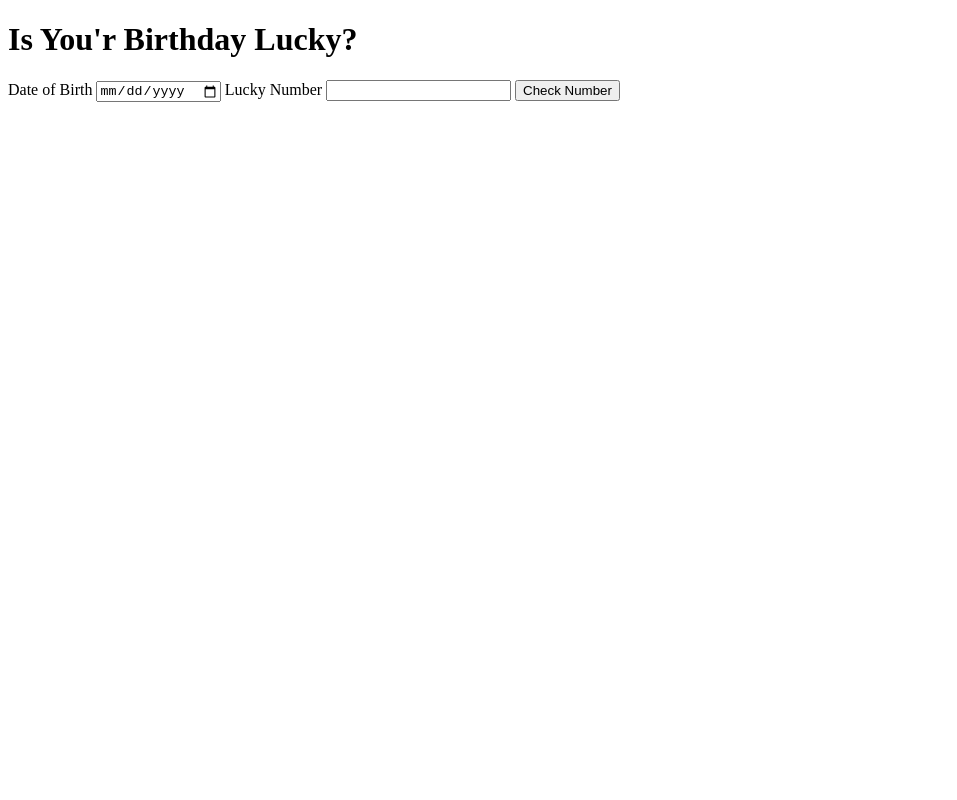
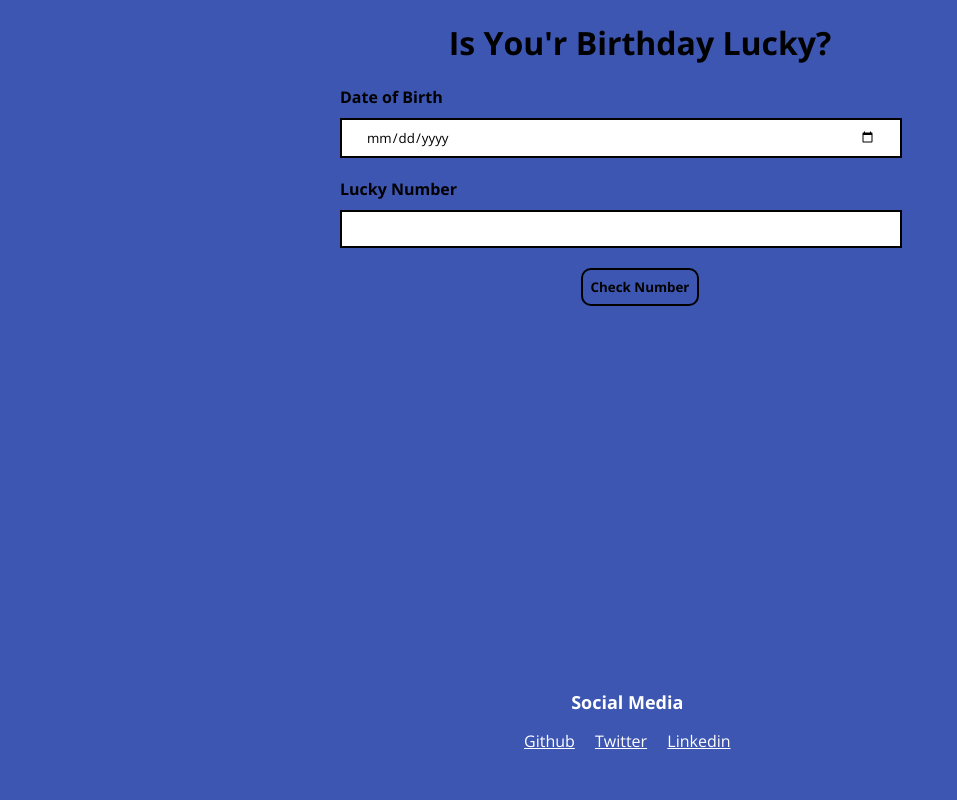
Before and after one commit to Itsmebharat00/Is-Your-Birthday-lucky, a plain HTML site: page index.html in a window 1280 px wide. Shown: the whole page, without its empty margins (0-957 px from the left). Drawn offline with nearby package versions, Linux system fonts and the light colour scheme.

Commit message:
styles updated

```diff
--- a/index.html
+++ b/index.html
@@ -23,6 +23,22 @@
   </div>
 
 
+  <footer class="footer">
+    <div class="footer-heading">
+        Social Media </div>
+    <ul class="social-links list-non-bullet">
+
+        <li class="list-item-inline"> <a class="link" href="https://github.com/bharats9768">Github</a>
+        </li>
+
+        <li class="list-item-inline"><a class="link" href="https://twitter.com/bharat50576866">Twitter</a>
+        </li>
+
+        <li class="list-item-inline"><a class="link" href="https://www.linkedin.com/in/bharat-singh-1881b9182">Linkedin</a>
+        </li>
+    </ul>
+</footer>
+
 
 
 
--- a/script.js
+++ b/script.js
@@ -2,15 +2,6 @@ const dateOfBirth = document.querySelector("#date-of-birth");
 const luckyNumber = document.querySelector("#lucky-number");
 const checkNumberButton = document.querySelector("#check-number");
 const outputBox = document.querySelector("#output-box");
-
-function compareValues(sum,luckyNumber) {
-    if (sum%luckyNumber===0) {
-        outputBox.innerText="Your birthday is lucky";
-    } else {
-        outputBox.innerText="Your birthday is not lucky";
-    }
-}
-
 
 
 function checkBirthdayIsLucky() {
@@ -22,6 +13,16 @@ function checkBirthdayIsLucky() {
     outputBox.innerText= "Please enter both the fields"
 
 }
+
+function compareValues(sum,luckyNumber) {
+    if (sum%luckyNumber===0) {
+        outputBox.innerText="Your birthday is lucky";
+    } else {
+        outputBox.innerText="Your birthday is not lucky";
+    }
+}
+
+
 
 
 
--- a/style.css
+++ b/style.css
@@ -0,0 +1,98 @@
+@import url('https://fonts.googleapis.com/css2?family=Open+Sans:ital,wght@0,400;0,700;1,400&display=swap');
+
+
+:root{
+    --navyblue: #3D56B2;
+}
+
+
+*{
+    font-family: 'Open Sans', sans-serif;
+
+}
+
+body{
+    max-width: 600px;
+    margin: auto;
+    background-color: var(--navyblue);
+    width: 100%;
+}
+
+.container {
+    padding: 0rem 1rem;
+    width: 100%;
+}
+
+h1{
+    text-align: center;
+}
+
+input {
+    display: block;
+    width: 85%;
+    padding: 0.5rem 1.5rem;
+    margin-top: 10px;
+    margin-bottom: 20px;
+    border: 2px solid;
+}
+
+
+label {
+    font-weight: bold;
+}
+
+button{
+    display: block;
+    margin: auto;
+    padding: 0.5rem 0.5rem;
+    border-radius: 10px ;
+    border: 2px solid;
+    background-color: var(--navyblue);
+    font-weight: bold;
+}
+
+#output-box {
+    display: block;
+    margin: auto;
+    margin-top: 1rem;
+    width: 100%;
+    text-align: center;
+    padding: 0.5rem;
+    font-size: x-large;
+    border-width: medium;
+    border-radius: 5px;
+    font-weight: bold;
+}
+
+footer {
+    background-color: var(--navyblue);
+    padding: 2rem 1rem;
+    color: white;
+    text-align: center;
+    border-top-right-radius: 1rem;
+    position:absolute;
+    bottom:0;
+    margin: 0px 10rem;
+}
+
+footer .link{
+     color: white;
+}
+
+footer ul {
+    padding-inline-start: 0px;
+}
+
+.footer-heading {
+    font-weight: bold;
+    font-size: large;
+}
+
+.list-non-bullet {
+    list-style: none;
+}
+
+.list-item-inline {
+    display: inline;
+    padding: 0rem 0.5rem;
+}
```
